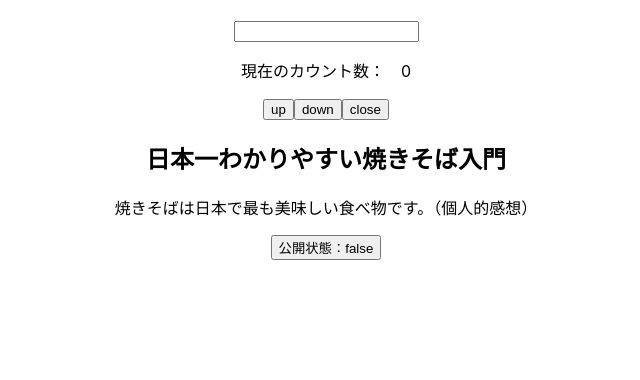
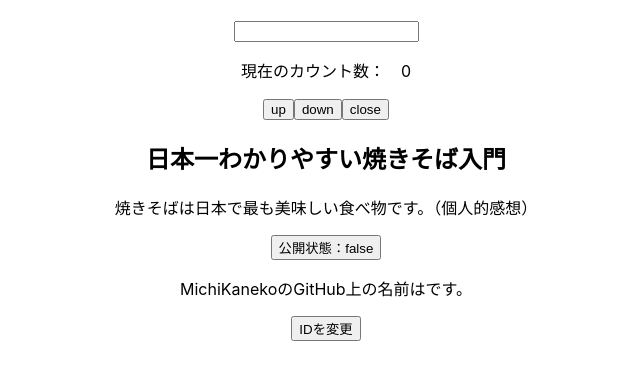
Before and after one commit to mikaneco/react-basic, a React (Create React App) app: page / in a window 1280 px wide. Shown: the top 380 px of the page, without its empty margins (314-954 px from the left). Built offline with nearby package versions, Linux system fonts and the light colour scheme; no server answers.

Commit message:
API取得結果を画面に出力

```diff
--- a/src/App.js
+++ b/src/App.js
@@ -9,12 +9,19 @@ import { useEffect, useState } from 'react';
 function App() {
 
   const [id, setId] = useState('MichiKaneko');
+  const [name, setName] = useState('')
+  const ids = ['MichiKaneko', 'aws', 'google', 'facebook']
+  const getRandomId = () => {
+    const _id = ids[Math.floor(Math.random() * ids.length)]
+    setId(_id)
+  }
 
   useEffect(() => {
     fetch(`https://api.github.com/users/${id}`)
     .then(res => res.json())
     .then(data => {
       console.log(data)
+      setName(data.name);
     })
     .catch(error => {
       console.error(error)
@@ -30,6 +37,10 @@ function App() {
       title={'日本一わかりやすい焼きそば入門'}
       content={'焼きそばは日本で最も美味しい食べ物です。（個人的感想）'}
       />
+      <div>
+        <p>{id}のGitHub上の名前は{name}です。</p>
+        <button onClick={getRandomId}>IDを変更</button>
+      </div>
     </div>
   );
 }
```
